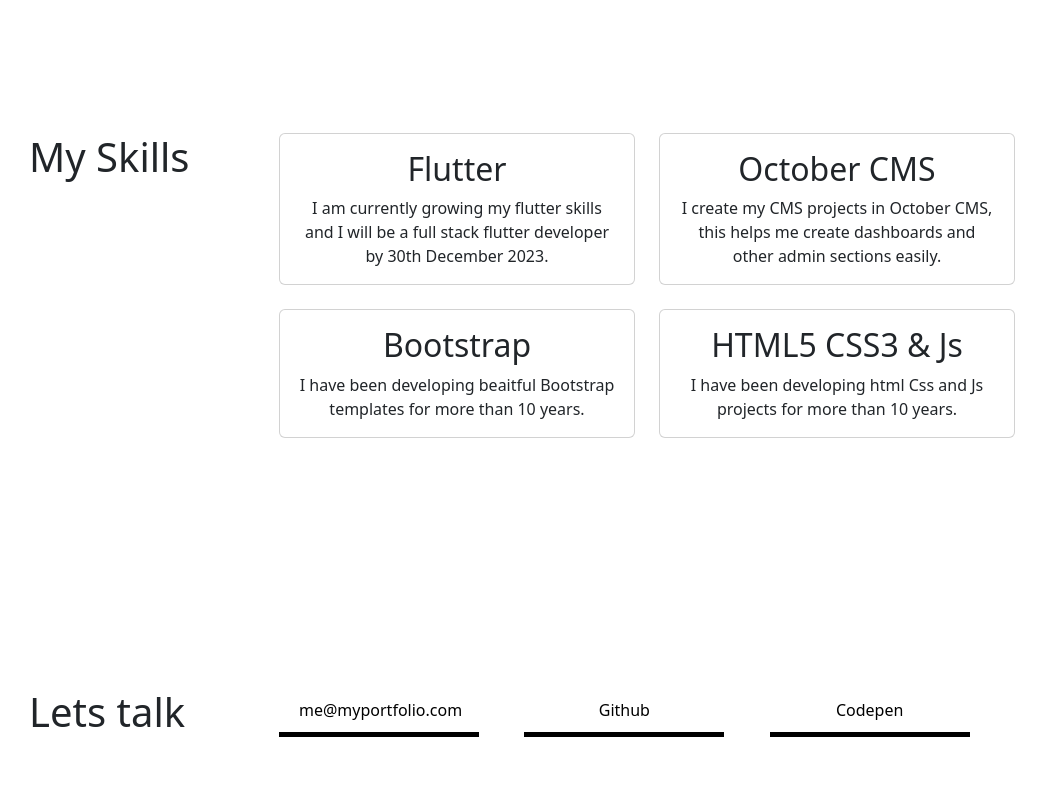
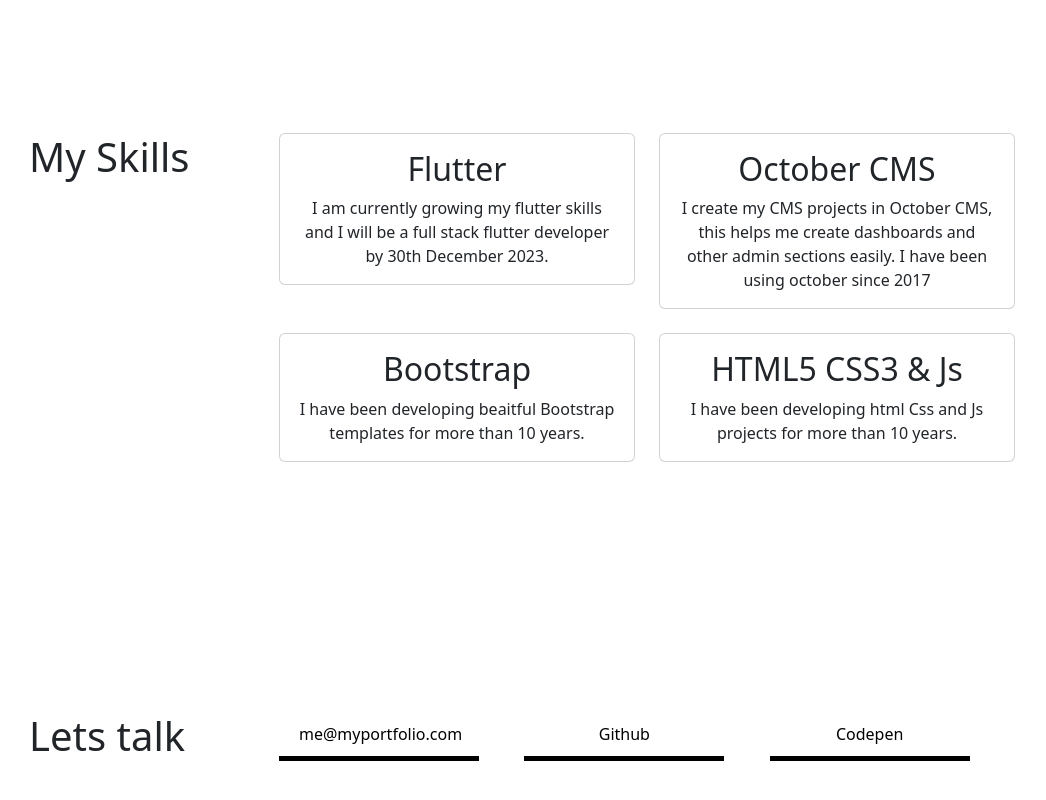
Before and after one commit to productResearcher/bootstrap-portfolio, a plain HTML site: page index.html in a window 1280 px wide. Shown: the part 2011-2811 px from the top of the page, without its empty margins (53-1099 px from the left). Drawn offline with nearby package versions, Linux system fonts and the light colour scheme.

Commit message:
changed some text in the html

```diff
--- a/index.html
+++ b/index.html
@@ -137,14 +137,14 @@
 <div class="container text-center pt-5">
   <div class="row">
     <div class="col-sm-8 title-section">
-      <h1 class="text-start">My Skills </h1>
+      <h1 class="text-start">My Skills</h1>
     </div>
     <div class="col-sm-8">
        <div class="row">
   <div class="col-sm-6">
     <div class="card">
       <div class="card-body">
-        <h2 class="card-title">Flutter </h2>
+        <h2 class="card-title">Flutter</h2>
         <p class="card-text">I am currently growing my flutter skills and I will be a full stack flutter developer by 30th December 2023.</p>
         <!--<a href="#" class="btn btn-warning">Flutter Projects</a>-->
       </div>
@@ -154,7 +154,7 @@
     <div class="card">
       <div class="card-body">
         <h2 class="card-title">October CMS</h2>
-        <p class="card-text">I create my CMS projects in October CMS, this helps me create dashboards and other admin sections easily.</p>
+        <p class="card-text">I create my CMS projects in October CMS, this helps me create dashboards and other admin sections easily. I have been using october since 2017</p>
         <!--<a href="#" class="btn btn-warning">October CMS projects </a>-->
       </div>
     </div>
```
